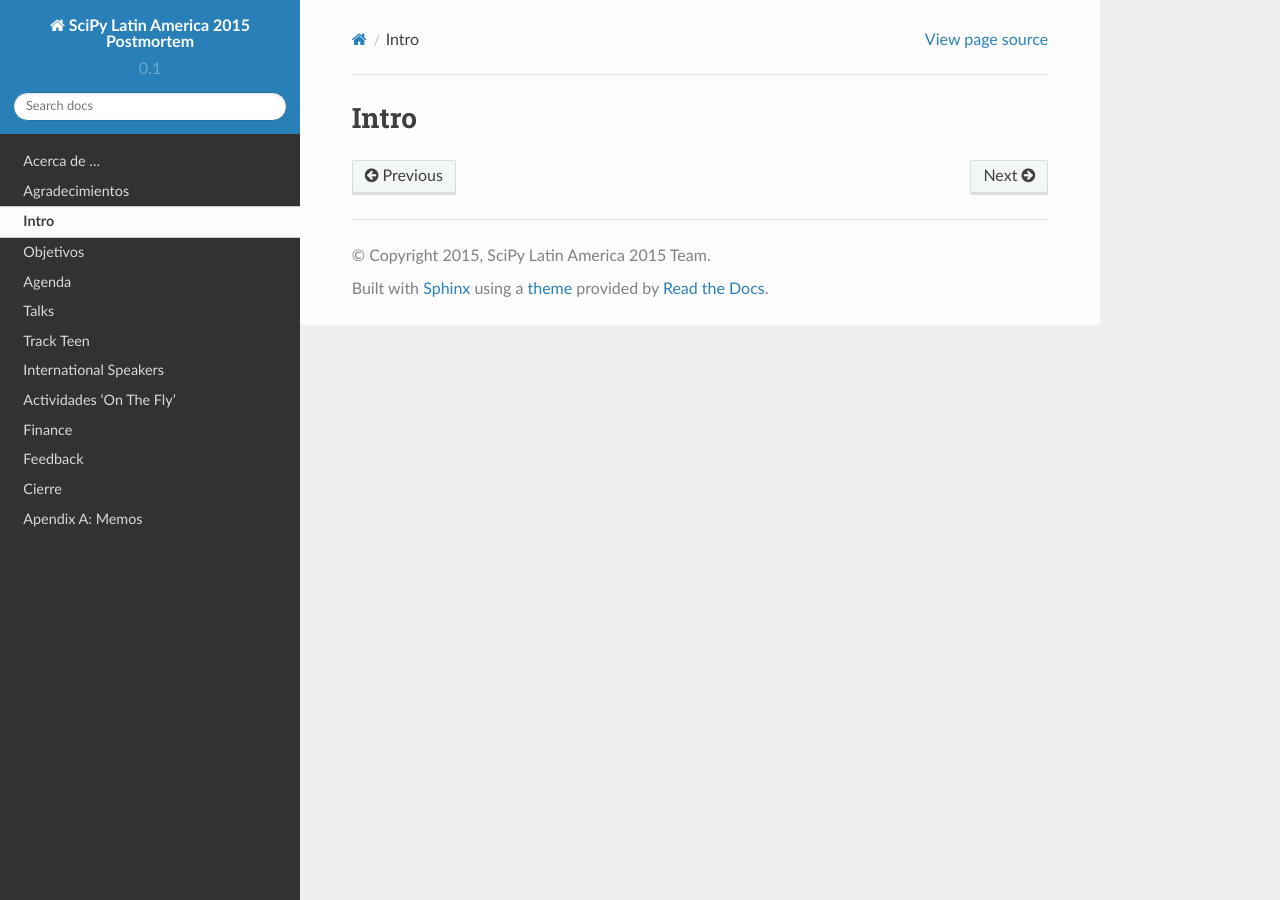
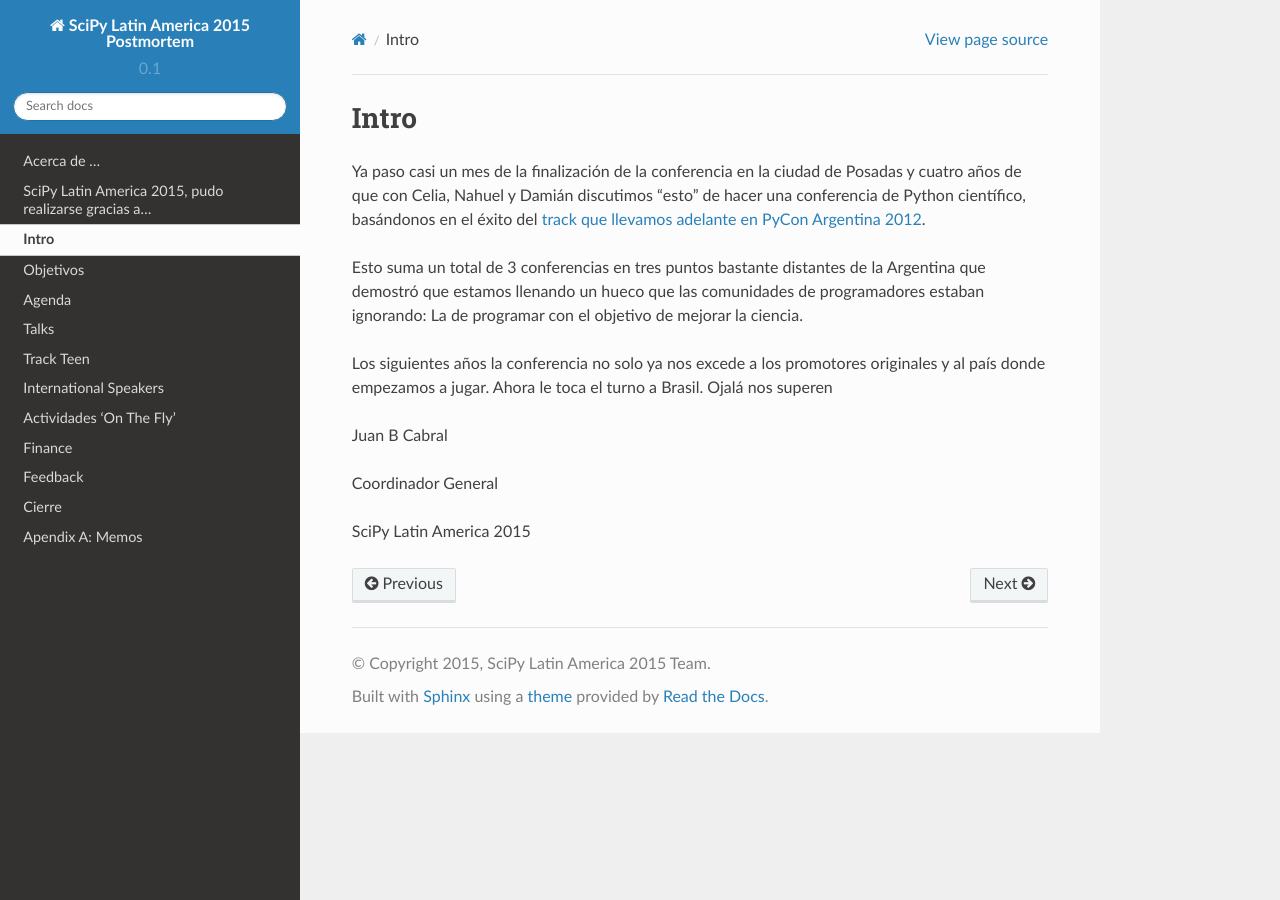
Before and after one commit to scipy-latinamerica/scipyla2015, a Sphinx documentation site: the page built from postmortem/source/intro.rst, in a window 1280 px wide. Built offline with Sphinx 7.4.7 and the Read the Docs theme 2.0.0, drawn with Linux system fonts in a browser that asks for light colours; pages that are not in the unit, such as notebooks, are missing from menus.

Commit message:
end intro

```diff
--- a/postmortem/source/intro.rst
+++ b/postmortem/source/intro.rst
@@ -1,2 +1,23 @@
 Intro
 =====
+
+Ya paso casi un mes de la finalización de la conferencia en la ciudad de
+Posadas y cuatro años de que con Celia, Nahuel y Damián discutimos "esto" de
+hacer una  conferencia de Python científico, basándonos en el éxito del
+`track que llevamos adelante en PyCon Argentina 2012 <http://pyconar20012-postmortem.readthedocs.org/en/latest/ciencia.html>`_.
+
+Esto suma un total de 3 conferencias en tres puntos bastante distantes de la
+Argentina que demostró que estamos llenando un hueco que las comunidades de
+programadores estaban ignorando: La de programar con el objetivo de mejorar
+la ciencia.
+
+Los siguientes años la conferencia no solo ya nos excede a los promotores
+originales y al país donde empezamos a jugar. Ahora le toca
+el turno a Brasil. Ojalá nos superen
+
+
+Juan B Cabral
+
+Coordinador General
+
+SciPy Latin America 2015
--- a/postmortem/source/thanks.rst
+++ b/postmortem/source/thanks.rst
@@ -1,2 +1,15 @@
-Agradecimientos
-===============
+======================================================
+SciPy Latin America 2015, pudo realizarse gracias a...
+======================================================
+
+.. only:: html
+
+    .. image:: _static/sponsors/sponsors.png
+        :align: center
+        :scale: 25 %
+
+.. only:: latex
+
+    .. image:: _static/sponsors/sponsors.png
+        :align: center
+        :scale: 70 %
```
Also changed, not shown: postmortem/source/about.rst (+2 -7 lines), postmortem/source/_static/about/cc.png.
